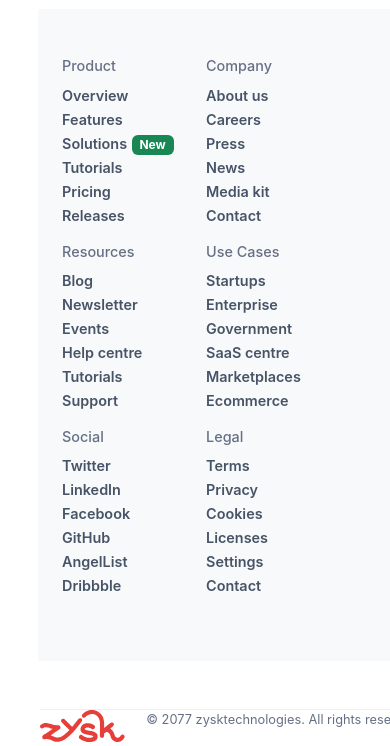
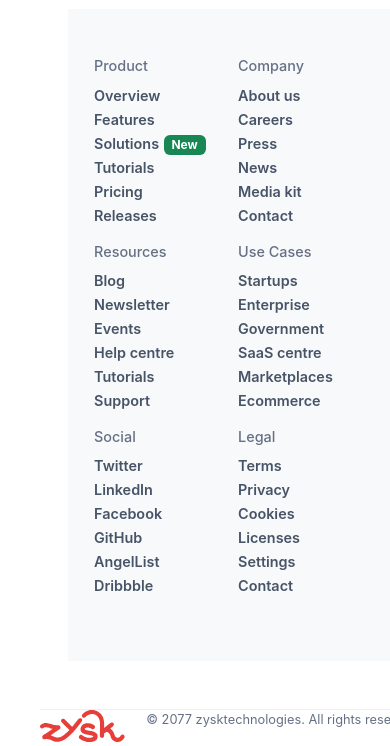
Before and after one commit to ShubhamSingh-04/Zync-Tech, a React (Create React App) app: page / in a window 390 px wide. Shown: the part 7927-8673 px from the top of the page. Built offline with nearby package versions, Linux system fonts and the light colour scheme.

Commit message:
footer bug fix

```diff
--- a/src/components/footer/Footer.css
+++ b/src/components/footer/Footer.css
@@ -58,7 +58,8 @@ a{
 
 @media (max-width:767px){
     footer{
-        width: 100vw;
+        width: 100vw !important;
+        margin-left: 4rem;
     }
 
     .footer-col{
```
